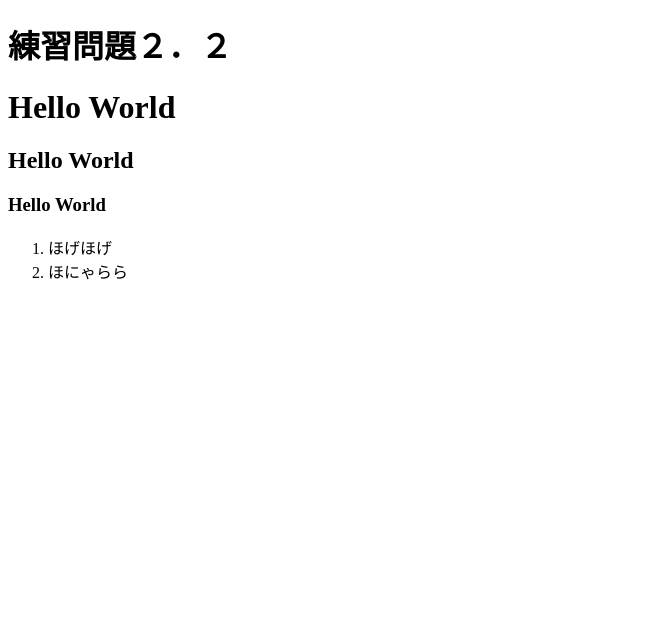
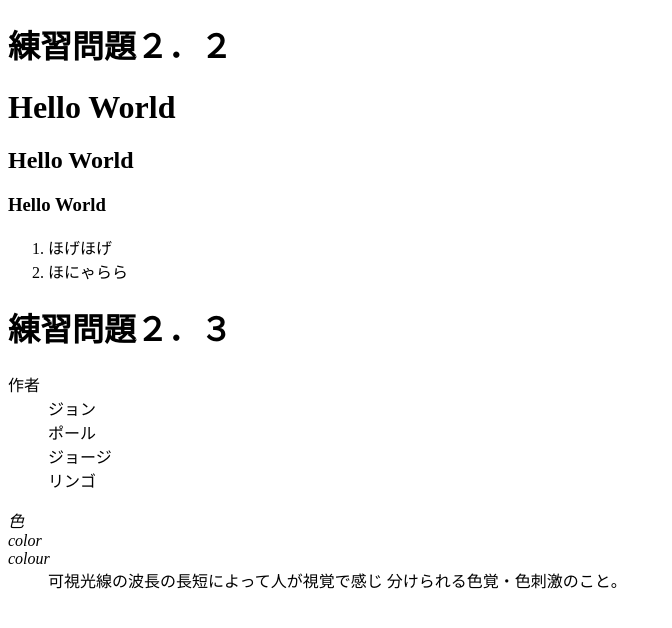
Before and after one commit to ishiiairu/web0312, a plain HTML site: page index.html in a window 1280 px wide. Shown: the whole page, without its empty margins (0-672 px from the left). Drawn offline with Linux system fonts and the light colour scheme.

Commit message:
Update index.html

```diff
--- a/index.html
+++ b/index.html
@@ -29,7 +29,22 @@
   <li>ほにゃらら</li>
 
  </ol>
-
+ <h1>練習問題２．３</h1>
+ <dl>
+<dt>作者</dt>
+<dd>ジョン</dd>
+<dd>ポール</dd>
+<dd>ジョージ</dd>
+<dd>リンゴ</dd>
+</dl>
+<dl>
+<dt lang="ja"><dfn>色</dfn></dt>
+<dt lang="en-US"><dfn>color</dfn></dt>
+<dt lang="en-GB"><dfn>colour</dfn></dt>
+<dd>可視光線の波長の長短によって人が視覚で感じ
+分けられる色覚・色刺激のこと。</dd>
+</dl>
 </body>
 
+
 </html>
```
